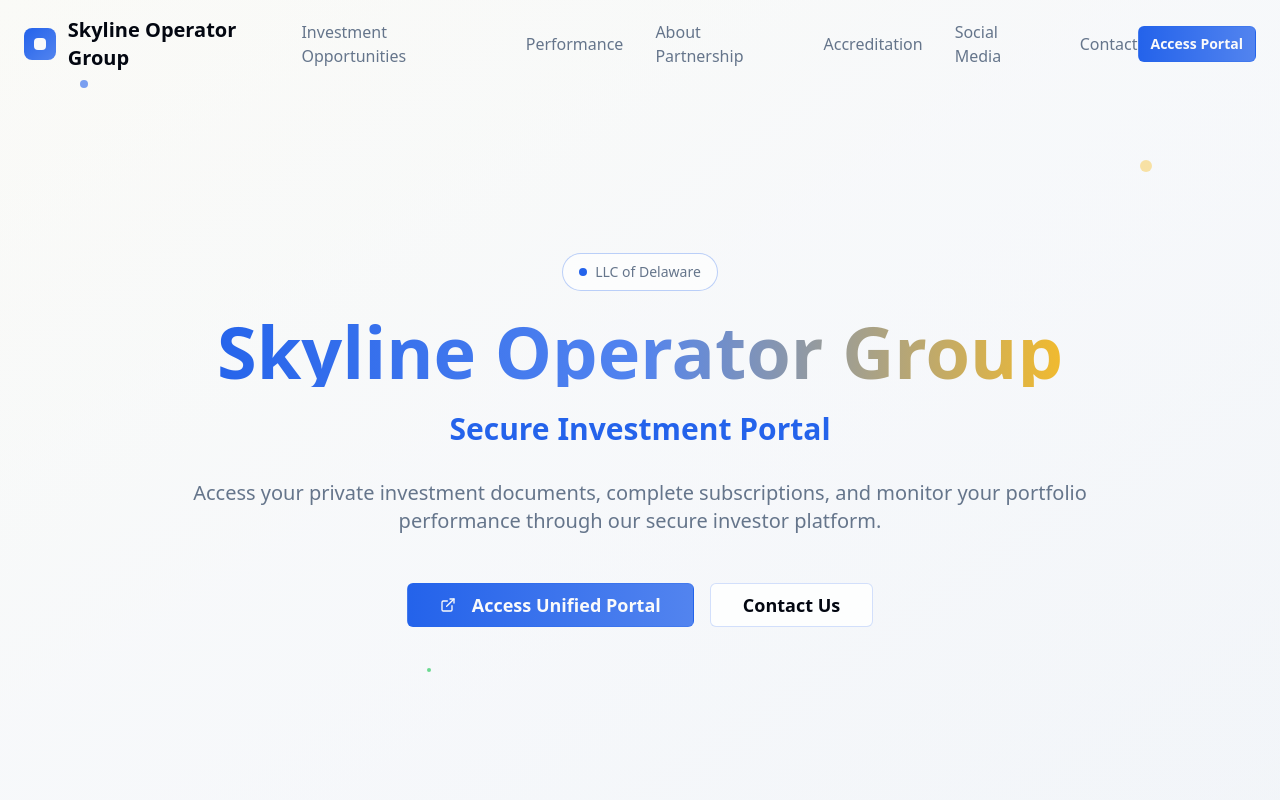
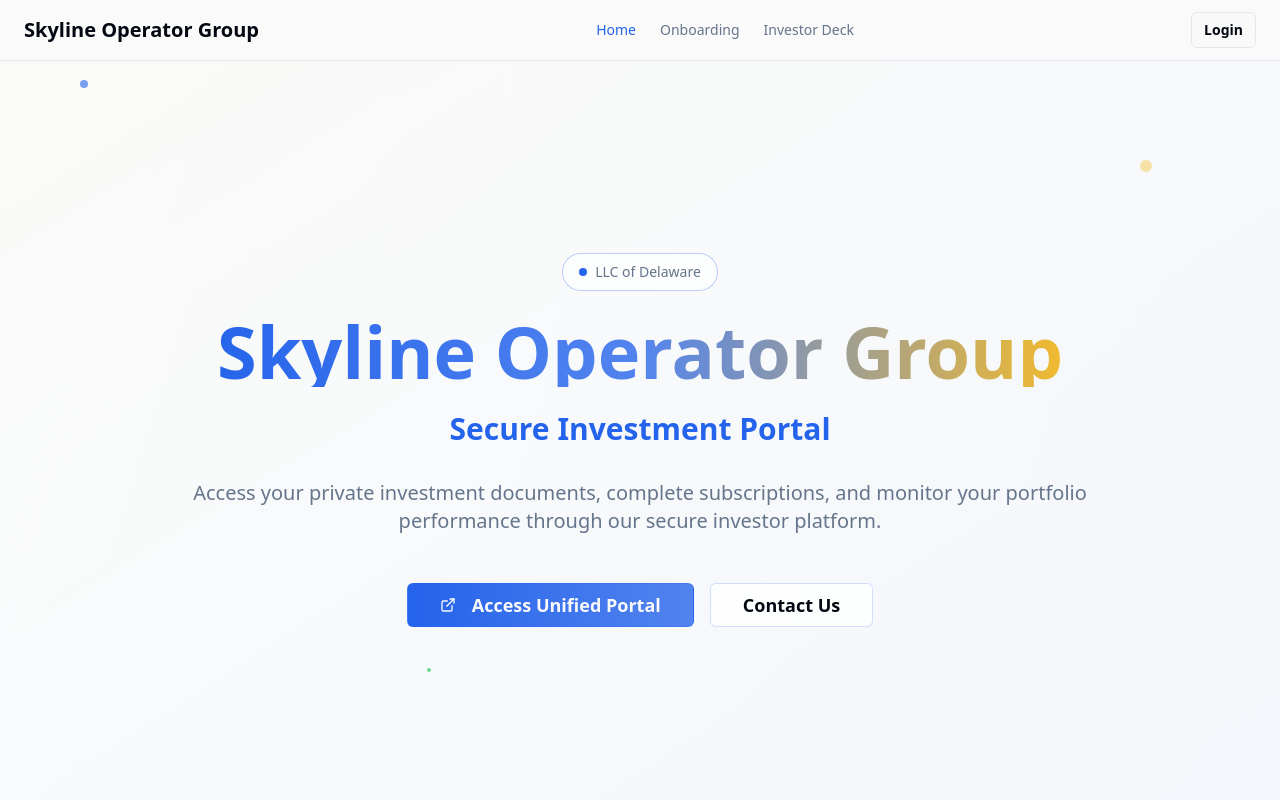
Before and after one commit to johnsonbruce408-star/skyophq, a React (Vite) app: page /skyline-portal in a window 1280 px wide. Shown: the top 800 px of the page. Built offline with nearby package versions, Linux system fonts and the light colour scheme.

Commit message:
Refactor navigation and links

```diff
--- /dev/null
+++ b/src/components/SimpleNavigation.tsx
@@ -0,0 +1,45 @@
+import { Link, useLocation } from "react-router-dom";
+import { Button } from "@/components/ui/button";
+
+export const SimpleNavigation = () => {
+  const location = useLocation();
+
+  const navItems = [
+    { path: "/skyline-portal", label: "Home" },
+    { path: "/unified-portal", label: "Onboarding" },
+    { path: "/investor-deck", label: "Investor Deck" },
+    { path: "/auth", label: "Login" }
+  ];
+
+  return (
+    <nav className="fixed top-0 left-0 right-0 z-50 bg-background/95 backdrop-blur-md border-b border-border">
+      <div className="max-w-7xl mx-auto px-6 py-3">
+        <div className="flex items-center justify-between">
+          <Link to="/skyline-portal" className="text-xl font-bold text-foreground">
+            Skyline Operator Group
+          </Link>
+
+          <div className="hidden md:flex items-center gap-6">
+            {navItems.slice(0, -1).map((item) => (
+              <Link
+                key={item.path}
+                to={item.path}
+                className={`text-sm font-medium transition-colors ${
+                  location.pathname === item.path
+                    ? 'text-primary'
+                    : 'text-muted-foreground hover:text-primary'
+                }`}
+              >
+                {item.label}
+              </Link>
+            ))}
+          </div>
+
+          <Button variant="outline" size="sm" asChild>
+            <Link to="/auth">Login</Link>
+          </Button>
+        </div>
+      </div>
+    </nav>
+  );
+};
--- a/src/pages/InvestorDeck.tsx
+++ b/src/pages/InvestorDeck.tsx
@@ -6,6 +6,7 @@ import { Table, TableBody, TableCell, TableHead, TableHeader, TableRow } from "@
 import { ChevronLeft, ChevronRight, ArrowLeft } from "lucide-react";
 import { useNavigate } from "react-router-dom";
 import { PieChart, Pie, Cell, BarChart, Bar, XAxis, YAxis, CartesianGrid, Tooltip, ResponsiveContainer, LineChart, Line } from "recharts";
+import { SimpleNavigation } from "@/components/SimpleNavigation";
 
 const COLORS = ['hsl(var(--primary))', 'hsl(var(--secondary))', 'hsl(var(--accent))', 'hsl(var(--muted))'];
 
@@ -485,16 +486,17 @@ const InvestorDeck = () => {
 
   return (
     <div className="min-h-screen bg-gradient-to-br from-background via-background to-primary/5">
-      <div className="container mx-auto px-4 py-8">
+      <SimpleNavigation />
+      <div className="container mx-auto px-4 py-20">
         {/* Header */}
         <div className="flex justify-between items-center mb-8">
           <Button
             variant="outline"
-            onClick={() => navigate("/skyline-portal")}
+            onClick={() => navigate("/unified-portal")}
             className="flex items-center gap-2"
           >
             <ArrowLeft className="w-4 h-4" />
-            Back to Portal
+            Back to Onboarding
           </Button>
           <Badge variant="outline">
             Slide {currentSlide + 1} of {slides.length}
@@ -502,7 +504,7 @@ const InvestorDeck = () => {
         </div>
 
         {/* Slide Content */}
-        <Card className="min-h-[600px]">
+        <Card className="min-h-[500px]">
           <CardHeader className="text-center border-b">
             <div className="flex justify-between items-center">
               <Button
@@ -526,7 +528,7 @@ const InvestorDeck = () => {
               </Button>
             </div>
           </CardHeader>
-          <CardContent className="p-8">
+          <CardContent className="p-6">
             {slides[currentSlide].content}
           </CardContent>
         </Card>
--- a/src/pages/SkylinePortal.tsx
+++ b/src/pages/SkylinePortal.tsx
@@ -3,58 +3,15 @@ import { Card, CardContent, CardHeader, CardTitle } from "@/components/ui/card";
 import { Input } from "@/components/ui/input";
 import { Textarea } from "@/components/ui/textarea";
 import { Label } from "@/components/ui/label";
-import { Shield, TrendingUp, Users, FileText, Clock, Mail, MapPin, ExternalLink, ChevronDown } from "lucide-react";
-import { useState } from "react";
+import { Shield, TrendingUp, Users, FileText, Clock, Mail, MapPin, ExternalLink } from "lucide-react";
 import { Link } from "react-router-dom";
-import { Collapsible, CollapsibleContent, CollapsibleTrigger } from "@/components/ui/collapsible";
+import { SimpleNavigation } from "@/components/SimpleNavigation";
 
-const SkylineNavigation = () => {
-  const [isScrolled, setIsScrolled] = useState(false);
-
-  useState(() => {
-    const handleScroll = () => {
-      setIsScrolled(window.scrollY > 50);
-    };
-    window.addEventListener("scroll", handleScroll);
-    return () => window.removeEventListener("scroll", handleScroll);
-  });
-
-  return (
-    <nav className={`fixed top-0 left-0 right-0 z-50 transition-all duration-300 ${
-      isScrolled ? 'bg-background/95 backdrop-blur-md border-b border-border' : 'bg-transparent'
-    }`}>
-      <div className="max-w-7xl mx-auto px-6 py-4">
-        <div className="flex items-center justify-between">
-          <div className="flex items-center gap-3">
-            <div className="w-8 h-8 bg-gradient-to-br from-primary to-primary-glow rounded-lg flex items-center justify-center">
-              <div className="w-3 h-3 bg-background rounded-sm" />
-            </div>
-            <span className="text-xl font-bold text-foreground">Skyline Operator Group</span>
-          </div>
-
-          <div className="hidden lg:flex items-center gap-8">
-            <a href="#investment" className="text-muted-foreground hover:text-primary transition-colors">Investment Opportunities</a>
-            <a href="#performance" className="text-muted-foreground hover:text-primary transition-colors">Performance</a>
-            <a href="#about" className="text-muted-foreground hover:text-primary transition-colors">About Partnership</a>
-            <a href="#accreditation" className="text-muted-foreground hover:text-primary transition-colors">Accreditation</a>
-            <a href="/social-hub" className="text-muted-foreground hover:text-primary transition-colors">Social Media</a>
-            <a href="#contact" className="text-muted-foreground hover:text-primary transition-colors">Contact</a>
-          </div>
-
-          <Button variant="hero" size="sm" asChild>
-            <Link to="/unified-portal">Access Portal</Link>
-          </Button>
-        </div>
-      </div>
-    </nav>
-  );
-};
 
 const SkylinePortal = () => {
-  const [isDropdownOpen, setIsDropdownOpen] = useState(false);
   return (
     <div className="min-h-screen bg-gradient-to-br from-slate-50 to-gray-100 dark:from-slate-900 dark:to-gray-800">
-      <SkylineNavigation />
+      <SimpleNavigation />
 
       {/* Hero Section */}
       <section className="relative min-h-screen flex items-center justify-center overflow-hidden pt-20">
@@ -101,15 +58,6 @@ const SkylinePortal = () => {
         <div className="absolute bottom-32 left-1/3 w-1 h-1 bg-neuro rounded-full animate-float opacity-80" style={{ animationDelay: '4s' }} />
       </section>
 
-      {/* Collapsible Dropdown for Rest of Content */}
-      <Collapsible open={isDropdownOpen} onOpenChange={setIsDropdownOpen}>
-        <div className="flex justify-center py-8 bg-gradient-to-br from-slate-50 to-gray-100 dark:from-slate-900 dark:to-gray-800">
-          <CollapsibleTrigger className="flex items-center gap-2 text-lg font-medium text-primary hover:text-primary/80 transition-colors">
-            Explore Investment Details
-            <ChevronDown className={`h-5 w-5 transition-transform duration-200 ${isDropdownOpen ? 'rotate-180' : ''}`} />
-          </CollapsibleTrigger>
-        </div>
-        <CollapsibleContent>
 
       {/* Investment Opportunity Section */}
       <section className="py-20 px-4 relative">
@@ -373,8 +321,6 @@ const SkylinePortal = () => {
           </div>
         </div>
       </footer>
-        </CollapsibleContent>
-      </Collapsible>
     </div>
   );
 };
--- a/src/pages/UnifiedPortal.tsx
+++ b/src/pages/UnifiedPortal.tsx
@@ -5,7 +5,7 @@ import { Badge } from "@/components/ui/badge";
 import { Button } from "@/components/ui/button";
 import { Avatar, AvatarFallback } from "@/components/ui/avatar";
 import { Bell, LogOut, Calendar, CheckCircle, Upload, FileText, DollarSign, CreditCard, Building } from "lucide-react";
-import { Navigation } from "@/components/Navigation";
+import { SimpleNavigation } from "@/components/SimpleNavigation";
 import { DocumentUpload } from "@/components/DocumentUpload";
 
 interface OnboardingStep {
@@ -80,7 +80,7 @@ export default function UnifiedPortal() {
 
   return (
     <div className="min-h-screen bg-background">
-      <Navigation />
+      <SimpleNavigation />
 
       {/* Header with proper spacing from fixed navigation */}
       <header className="border-b border-border bg-background mt-20 relative z-40">
```
